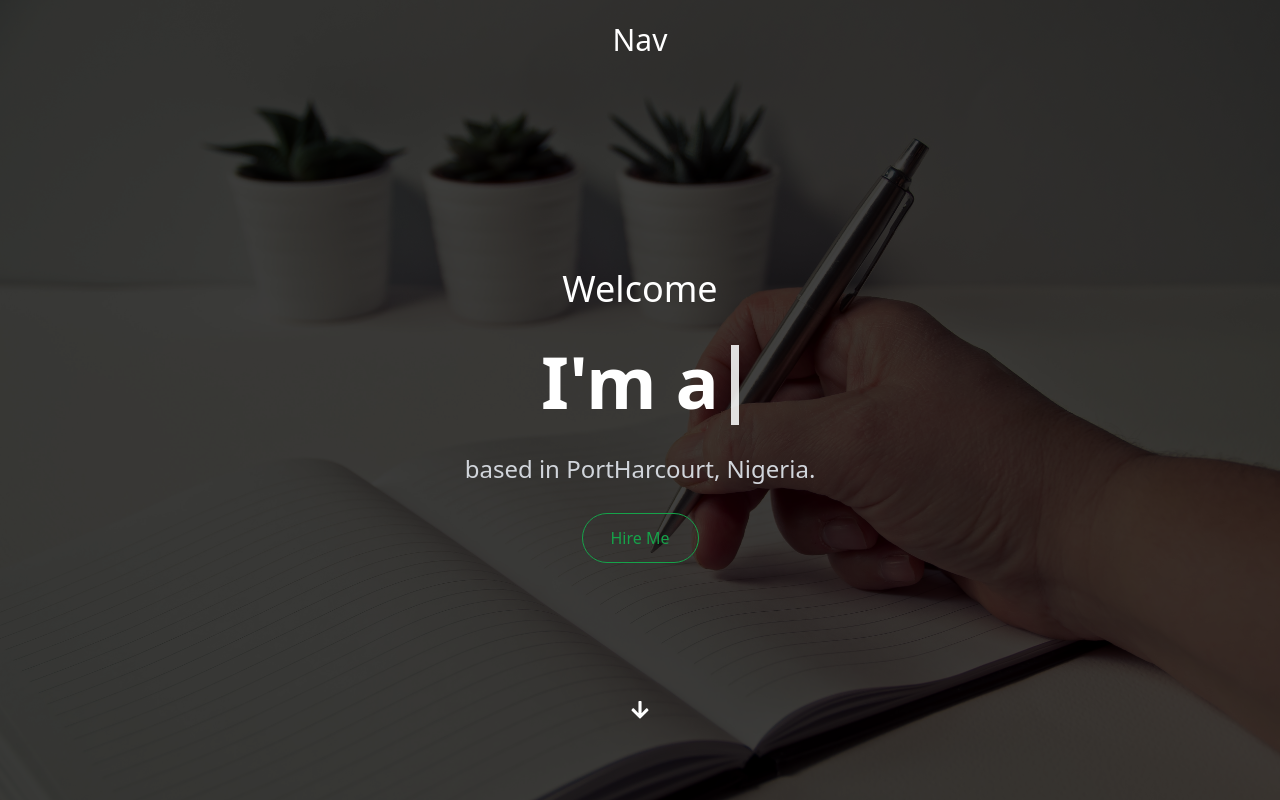
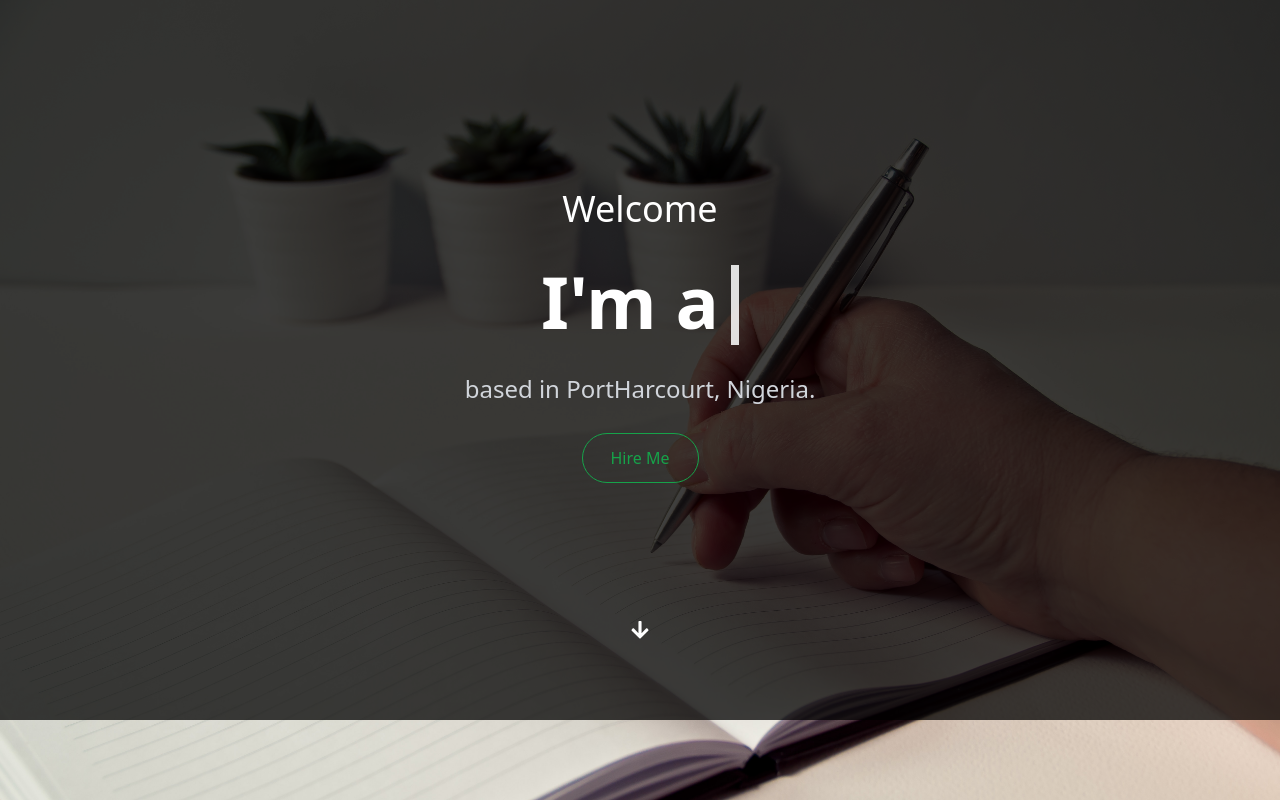
Before and after one commit to DanielImgbi/elijah-portfolio, a React (Vite) app: page / in a window 1280 px wide. Built offline with nearby package versions, Linux system fonts and the light colour scheme.

Commit message:
added an adjustment

```diff
--- a/src/App.jsx
+++ b/src/App.jsx
@@ -3,7 +3,6 @@ import Home from "./components/Home";
 function App() {
   return (
     <main className="w-screen h-screen bg-no-repeat bg-cover bg-[url('/writing_bg7.jpg')]">
-      <div className="w-full h-[10vh] bg-[rgba(0,0,0,0.75)] text-3xl flex items-center justify-center text-white">Nav</div>
       <Home />
     </main>
   );
```
